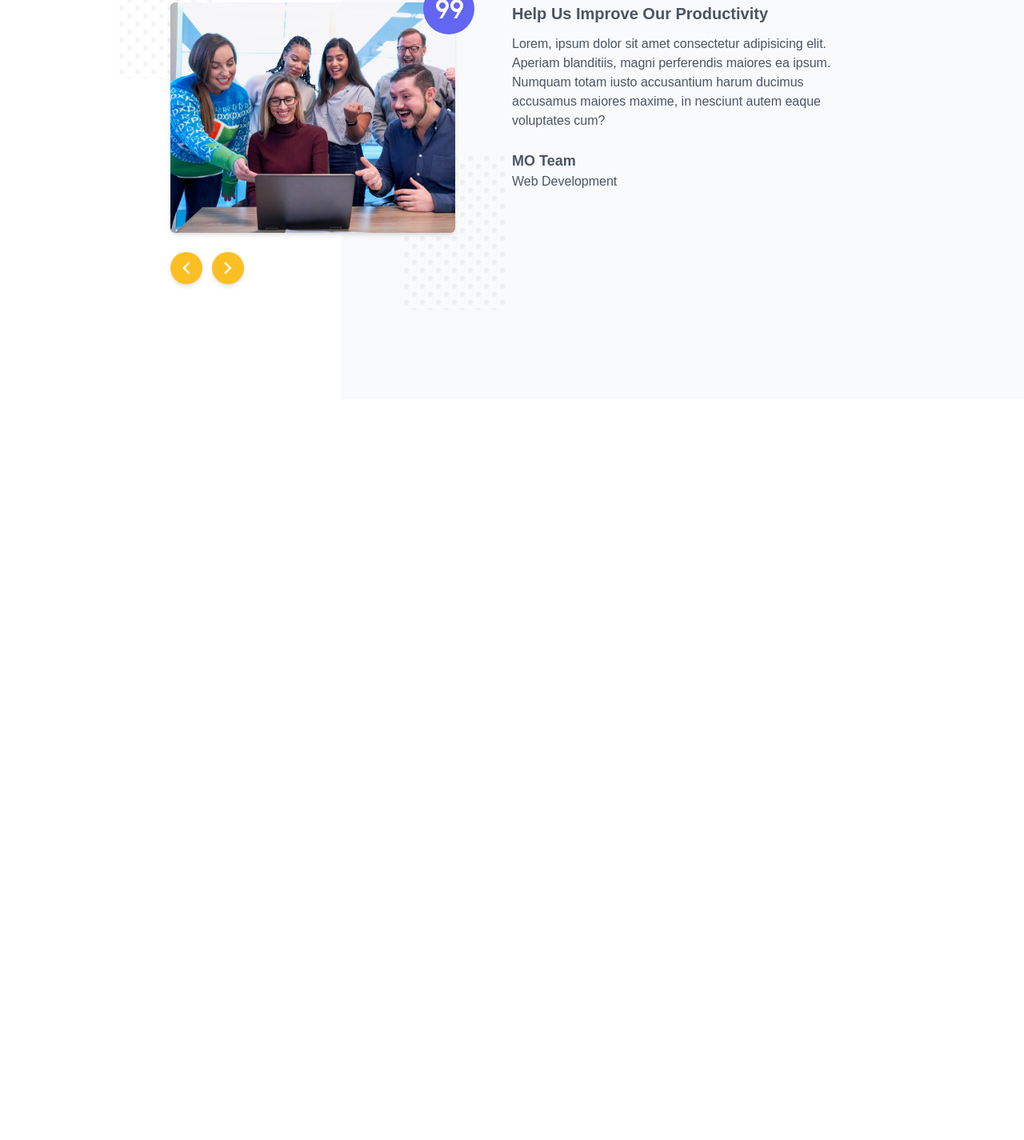
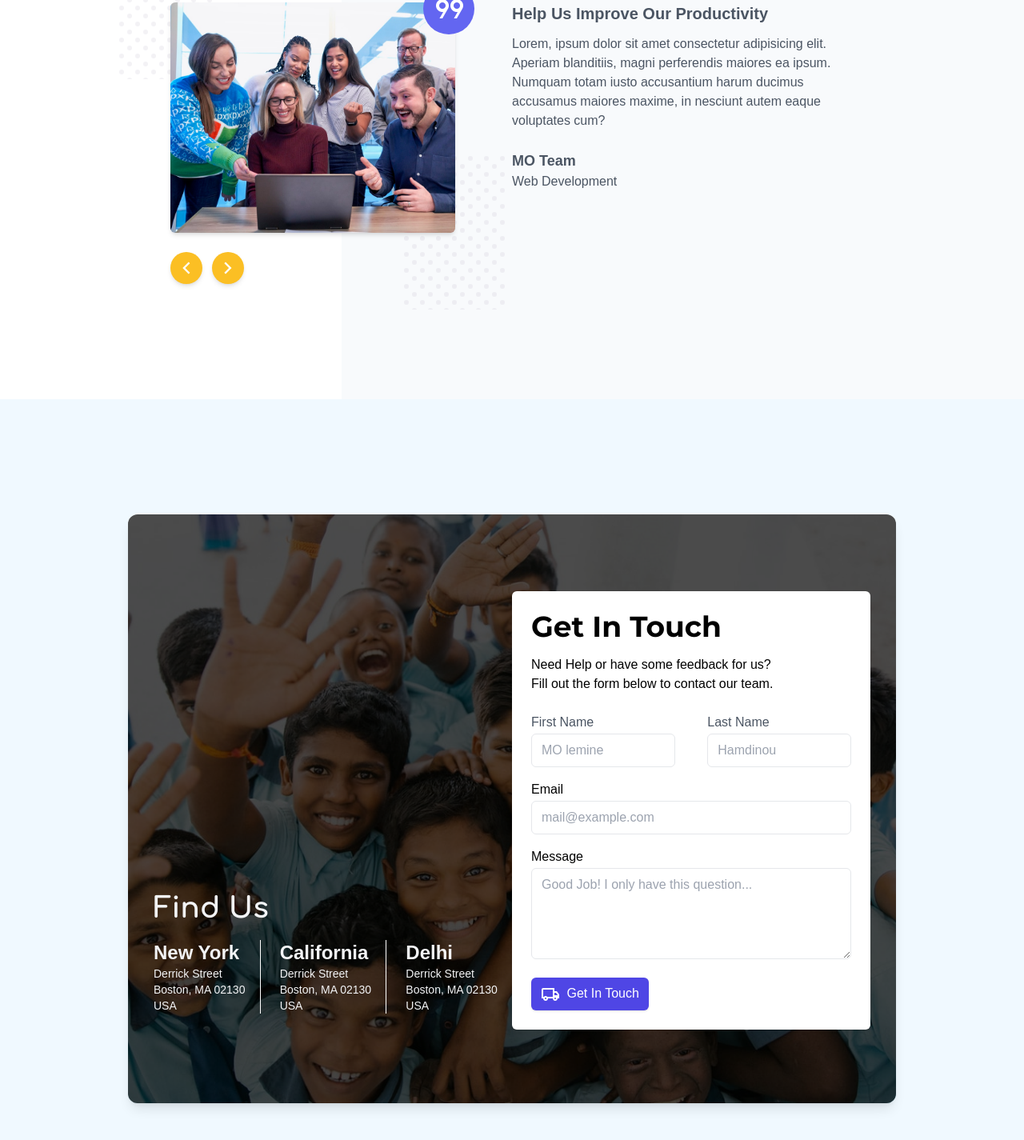
Before and after one commit to Med-lemineHmd/T-listing_Tailwindcss_Advenced_Template, a website: page src/index.html in a window 1280 px wide. Shown: the part 5611-7036 px from the top of the page at 80% size. Before the commit the page ends 6110 px from the top, so only its background shows below. Drawn offline with nearby package versions, Linux system fonts and the light colour scheme.

Commit message:
Contact Us section

```diff
--- a/src/index.html
+++ b/src/index.html
@@ -1199,6 +1199,115 @@
         </div>
       </div>
       <!-- /End Testimonials -->
+      <!-- Start Contact Us ..................................................-->
+      <div class="bg-sky-50 py-36">
+        <div class="w-9/12 mx-auto">
+          <div class="shadow-lg rounded-xl relative">
+            <img
+              class="w-full h-[46rem] object-cover rounded-xl"
+              src="./assets/images/contact-us/photo-1524069290683-0457abfe42c3.jpg"
+              alt="Contact Us"
+            />
+            <div class="bg-black/70 absolute inset-0 h-full rounded-xl"></div>
+            <div class="absolute right-8 left-8 top-24">
+              <div class="flex items-end">
+                <div class="w-1/2 text-gray-100">
+                  <div class="mb-5">
+                    <p class="text-4xl font-bold font-comfortaa mb-5">
+                      Find Us
+                    </p>
+                    <div class="flex gap-6">
+                      <div class="border-r border-white">
+                        <p class="font-bold text-2xl">New York</p>
+                        <p class="text-sm">
+                          Derrick Street Boston, MA 02130 USA
+                        </p>
+                      </div>
+                      <div class="border-r border-white">
+                        <p class="font-bold text-2xl">California</p>
+                        <p class="text-sm">
+                          Derrick Street Boston, MA 02130 USA
+                        </p>
+                      </div>
+                      <div>
+                        <p class="font-bold text-2xl">Delhi</p>
+                        <p class="text-sm">
+                          Derrick Street Boston, MA 02130 USA
+                        </p>
+                      </div>
+                    </div>
+                  </div>
+                </div>
+                <div class="w-1/2">
+                  <div
+                    class="bg-white max-w-lg rounded-md shadow p-6 ml-auto space-y-6"
+                  >
+                    <div>
+                      <p class="text-4xl font-bold font-monte mb-4">
+                        Get In Touch
+                      </p>
+                      <p>Need Help or have some feedback for us?</p>
+                      <p>Fill out the form below to contact our team.</p>
+                    </div>
+                    <form action="" class="space-y-4">
+                      <div class="flex text-gray-600 gap-10">
+                        <div>
+                          <label for="firstname">First Name</label>
+                          <input
+                            class="py-2 px-3 w-full text-gray-600 rounded-md border mt-0.5"
+                            type="text"
+                            id="firstname"
+                            placeholder="MO lemine"
+                          />
+                        </div>
+                        <div>
+                          <label for="lastname">Last Name</label>
+                          <input
+                            class="py-2 px-3 w-full text-gray-600 rounded-md border mt-0.5"
+                            type="text"
+                            id="lastname"
+                            placeholder="Hamdinou"
+                          />
+                        </div>
+                      </div>
+                      <div>
+                        <label for="email">Email</label>
+                        <input
+                          class="py-2 px-3 w-full text-gray-600 rounded-md border mt-0.5"
+                          type="email"
+                          id="email"
+                          placeholder="mail@example.com"
+                        />
+                      </div>
+                      <div>
+                        <label for="message">Message</label>
+                        <textarea
+                          class="py-2 px-3 w-full text-gray-600 rounded-md border mt-0.5"
+                          id="message"
+                          rows="4"
+                          placeholder="Good Job! I only have this question..."
+                        ></textarea>
+                      </div>
+                      <div>
+                        <button
+                          class="py-2 px-3 rounded-md shadow bg-indigo-600 text-white hover:bg-indigo-500 hover:shadow-xl"
+                        >
+                          <span
+                            class="material-symbols-outlined align-middle mr-1"
+                          >
+                            local_shipping
+                          </span>
+                          Get In Touch
+                        </button>
+                      </div>
+                    </form>
+                  </div>
+                </div>
+              </div>
+            </div>
+          </div>
+        </div>
+      </div>
     </div>
     <!-- /Body(Main-content) ...............................................................-->
   </body>
```
Also changed, not shown: dist/css/output.css.
